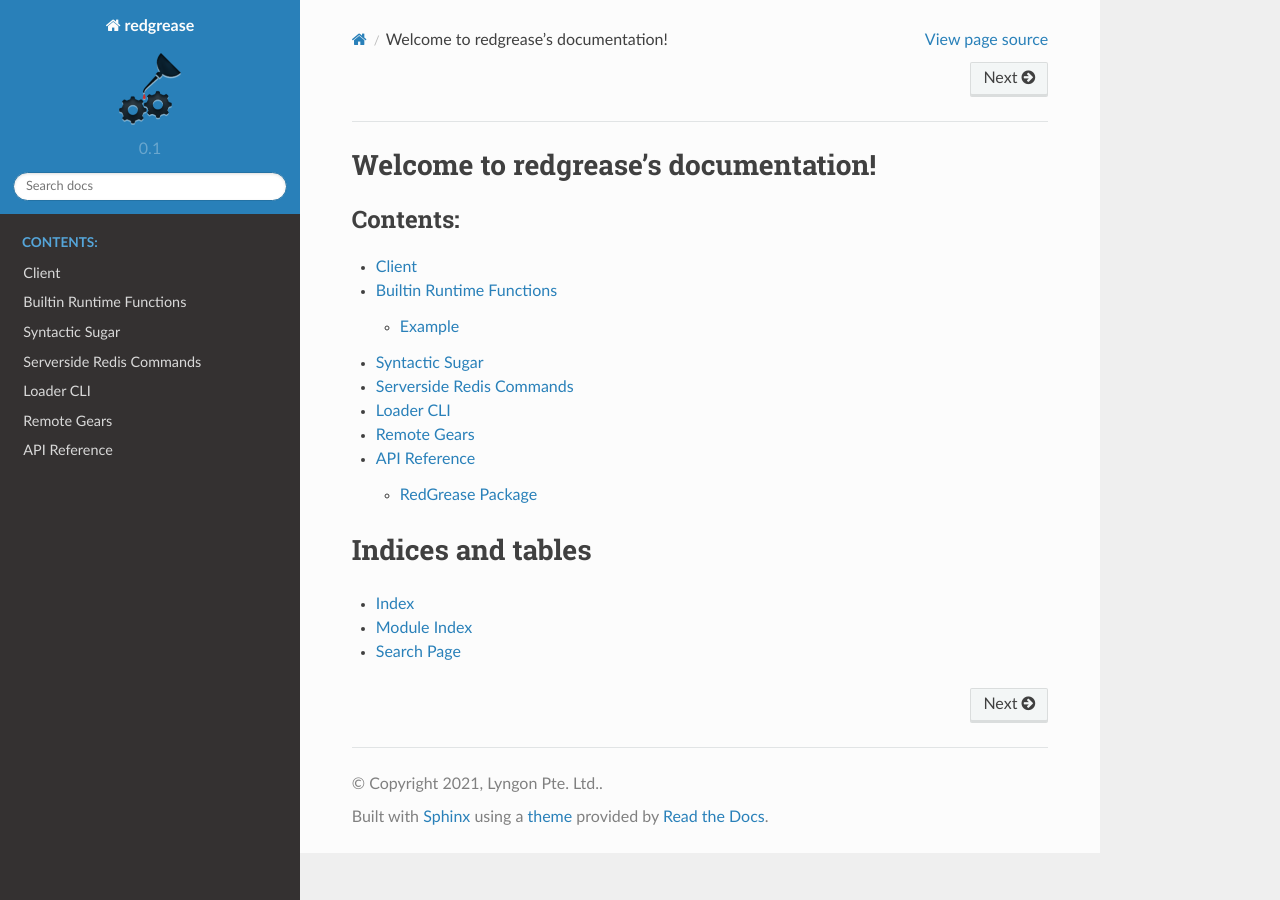
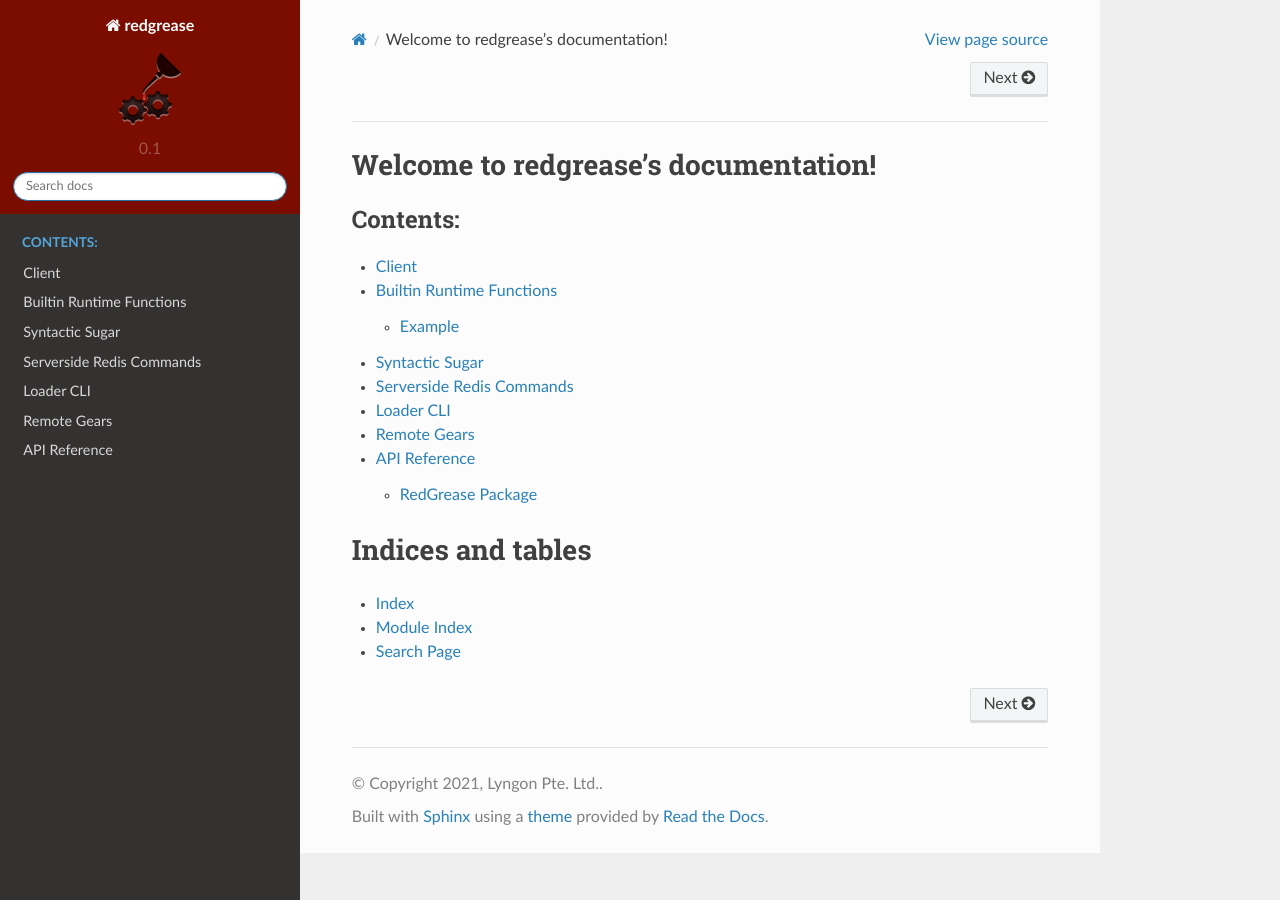
Before and after one commit to lyngon/redgrease, a Sphinx documentation site: the page built from docs/source/index.rst, in a window 1280 px wide. Built offline with Sphinx 7.4.7 and the Read the Docs theme 2.0.0, drawn with Linux system fonts in a browser that asks for light colours.

Commit message:
Update custom.css

```diff
--- a/docs/source/_static/custom.css
+++ b/docs/source/_static/custom.css
@@ -1,3 +1,3 @@
-/* .wy-side-nav-search, .wy-nav-top {
+.wy-side-nav-search, .wy-nav-top {
     background: #7a0c00;
-} */
+}
```
